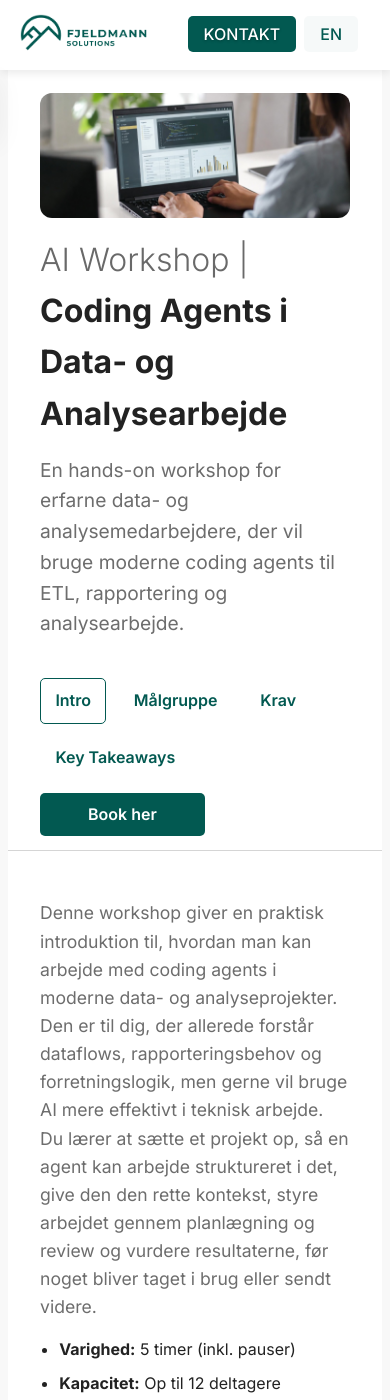
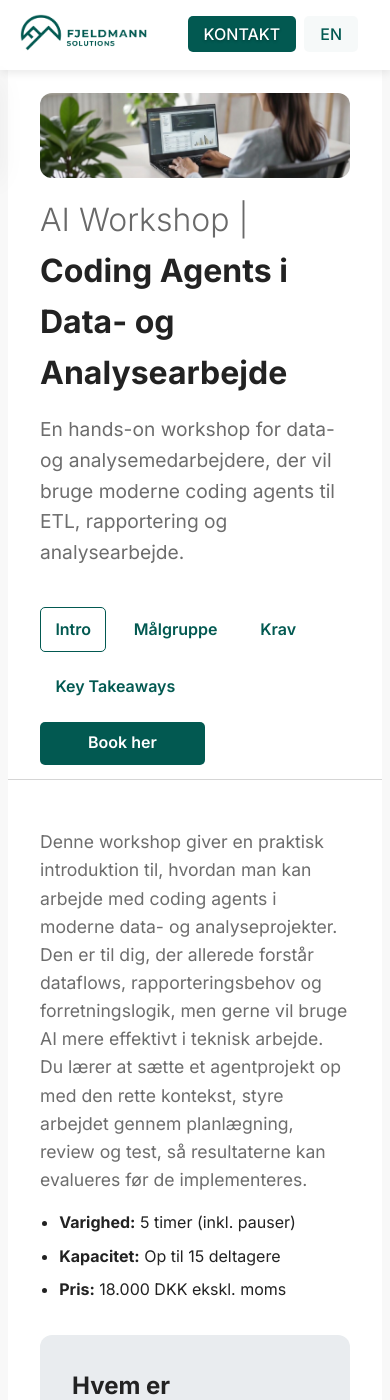
Before and after one commit to Fjeldmann/fjeldmann.github.io, a Jekyll site: the page built from _da/workshop.coding-agents-data-professionals.md, in a window 390 px wide and 1400 px high. Built offline with Jekyll 4.4.1, drawn with Linux system fonts in a browser that asks for light colours; some of the changed text lies outside the part shown.

Commit message:
feat(navigation): add dropdown for AI workshops - Implement dropdown menu for easy access to workshop links - Update workshop descriptions for clarity - Add mobile support for dropdown functionality - Include new workshop image

```diff
--- a/_da/workshop.coding-agents-data-professionals.md
+++ b/_da/workshop.coding-agents-data-professionals.md
@@ -1,7 +1,7 @@
 ---
 title: "Coding Agents i Data- og Analysearbejde"
 type: "AI Workshop"
-description: "En hands-on workshop for erfarne data- og analysemedarbejdere, der vil bruge moderne coding agents til ETL, rapportering og analysearbejde."
+description: "En hands-on workshop for data- og analysemedarbejdere, der vil bruge moderne coding agents til ETL, rapportering og analysearbejde."
 permalink: /workshop/coding-agents-for-data-professionals/
 workshop_image: /assets/images/workshop.coding-agents-data-professionals_2.jpg
 workshop_audience_image: /assets/images/workshop.audience_green.png
@@ -11,12 +11,12 @@ workshop_takeaways_image: /assets/images/workshop.outcomes_2_green.png
 workshop_intro: >
   Denne workshop giver en praktisk introduktion til, hvordan man kan arbejde med coding agents i moderne data- og analyseprojekter.
   Den er til dig, der allerede forstår dataflows, rapporteringsbehov og forretningslogik, men gerne vil bruge AI mere effektivt i teknisk arbejde.
-  Du lærer at sætte et projekt op, så en agent kan arbejde struktureret i det, give den den rette kontekst, styre arbejdet gennem planlægning og review og vurdere resultaterne, før noget bliver taget i brug eller sendt videre.
+  Du lærer at sætte et agentprojekt op med den rette kontekst, styre arbejdet gennem planlægning, review og test, så resultaterne kan evalueres før de implementeres.
 # I løbet af workshoppen bygger vi en lille ETL-pipeline og en rapport med SQL og Python via naturligt sprog, projektinstruktioner og CLI-baserede workflows — uden at du selv behøver skrive koden manuelt.
 # Vi kommer også omkring den professionelle side af arbejdet med agents: rettigheder, review, håndtering af secrets, human-in-the-loop og hvordan man forholder sig til kode, før den kommer tæt på produktion.
 
 workshop_duration: "5 timer (inkl. pauser)"
-workshop_capacity: "Op til 12 deltagere"
+workshop_capacity: "Op til 15 deltagere"
 workshop_price: "18.000 DKK ekskl. moms"
 
 workshop_audience:
@@ -25,10 +25,10 @@ workshop_audience:
   - Fagpersoner, der kender forretningen og datalogikken godt, men gerne vil arbejde mere effektivt
 
 workshop_requirements:
-  - Du behøver ikke kunne SQL eller Python på forhånd
-  - Det er en fordel, hvis du kender til dataflows, transformationer eller rapporteringsprocesser
+  - Du har arbejder med data, rapportering eller analyse i en eller anden form og forstår de grundlæggende processer og behov
   - Medbring din egen laptop
   - "Valgfrit: Medbring et eksempel på egne data, eller brug det datasæt vi stiller til rådighed."
+  - Du behøver ikke kunne SQL eller Python på forhånd
 
 workshop_takeaways:
   - En praktisk forståelse af, hvad coding agents kan og ikke kan i professionelt dataarbejde
--- a/_includes/navigation.html
+++ b/_includes/navigation.html
@@ -8,6 +8,18 @@
         </div>
 
         <div class="nav-menu" id="nav-menu">
+            <div class="dropdown">
+                <button class="dropdown-btn" aria-expanded="false" aria-haspopup="true">
+                    Workshops <span class="dropdown-arrow">&#9662;</span>
+                </button>
+                <div class="dropdown-content">
+                    {% assign lang = page.lang | default: 'da' %}
+                    {% assign workshops = site[lang] | where: 'type', 'AI Workshop' %}
+                    {% for workshop in workshops %}
+                    <a href="{{ workshop.url | relative_url }}">{{ workshop.title }}</a>
+                    {% endfor %}
+                </div>
+            </div>
         </div>
 
         <div class="nav-controls">
--- a/assets/css/main.scss
+++ b/assets/css/main.scss
@@ -1360,3 +1360,100 @@ body::before {
         font-size: 0.95rem;
     }
 }
+
+/* Dropdown menu styles */
+.dropdown {
+    position: relative;
+    display: inline-block;
+}
+
+.dropdown-btn {
+    background: none;
+    color: var(--surface-default);
+    padding: 0.5rem 1rem;
+    font-size: 1rem;
+    font-weight: 500;
+    border: none;
+    cursor: pointer;
+    text-shadow: 0 1px 3px rgba(0, 0, 0, 0.3);
+    transition: color 0.3s ease;
+    font-family: inherit;
+}
+
+.dropdown-arrow {
+    font-size: 0.7em;
+    margin-left: 0.15em;
+}
+
+.navbar.scrolled .dropdown-btn,
+.inner-page .navbar .dropdown-btn {
+    color: var(--accent-secondary);
+    text-shadow: none;
+}
+
+.dropdown-btn:hover {
+    color: rgba(255, 255, 255, 0.8);
+}
+
+.navbar.scrolled .dropdown-btn:hover,
+.inner-page .navbar .dropdown-btn:hover {
+    color: var(--accent-secondary-200);
+}
+
+.dropdown-content {
+    display: none;
+    position: absolute;
+    top: 100%;
+    left: 0;
+    background-color: var(--surface-default);
+    box-shadow: 0 4px 12px rgba(0, 0, 0, 0.15);
+    border-radius: var(--radius-btn);
+    z-index: 1001;
+    min-width: 240px;
+    padding: 0.4rem 0;
+}
+
+.dropdown-content a {
+    color: var(--text-primary);
+    padding: 0.6rem 1rem;
+    text-decoration: none;
+    display: block;
+    font-size: 0.95rem;
+    transition: background-color 0.2s ease;
+}
+
+.dropdown-content a:hover {
+    background-color: var(--accent-secondary);
+    color: var(--surface-default);
+}
+
+.dropdown:hover .dropdown-content,
+.dropdown.open .dropdown-content {
+    display: block;
+}
+
+/* Mobile dropdown adjustments */
+@media screen and (max-width: 768px) {
+    .dropdown-content {
+        position: static;
+        box-shadow: none;
+        background: transparent;
+        min-width: auto;
+        padding: 0;
+    }
+
+    .dropdown-content a {
+        color: var(--light-gray);
+        padding: 0.6rem 1.5rem;
+    }
+
+    .dropdown-content a:hover {
+        background-color: rgba(255, 255, 255, 0.1);
+        color: var(--surface-default);
+    }
+
+    .dropdown-btn {
+        color: var(--light-gray) !important;
+        text-shadow: none;
+    }
+}
--- a/assets/js/main.js
+++ b/assets/js/main.js
@@ -312,4 +312,30 @@ document.addEventListener('DOMContentLoaded', function() {
 
     // Trigger scroll event once to set initial state
     window.dispatchEvent(new Event('scroll'));
+
+    // Dropdown toggle (click support for mobile / touch)
+    document.querySelectorAll('.dropdown-btn').forEach(function(btn) {
+        btn.addEventListener('click', function(e) {
+            e.stopPropagation();
+            var dropdown = btn.closest('.dropdown');
+            var isOpen = dropdown.classList.contains('open');
+            // Close any other open dropdowns
+            document.querySelectorAll('.dropdown.open').forEach(function(d) {
+                d.classList.remove('open');
+                d.querySelector('.dropdown-btn').setAttribute('aria-expanded', 'false');
+            });
+            if (!isOpen) {
+                dropdown.classList.add('open');
+                btn.setAttribute('aria-expanded', 'true');
+            }
+        });
+    });
+
+    // Close dropdowns when clicking outside
+    document.addEventListener('click', function() {
+        document.querySelectorAll('.dropdown.open').forEach(function(d) {
+            d.classList.remove('open');
+            d.querySelector('.dropdown-btn').setAttribute('aria-expanded', 'false');
+        });
+    });
 });
```
Also changed, not shown: other parts of _da/workshop.coding-agents-data-professionals.md (+2 -2 lines), _da/workshop.ai-data-visualization.md (+1 -1 lines), _en/workshop.ai-data-visualization.md (+1 -1 lines), _en/workshop.coding-agents-data-professionals.md (+2 -2 lines), assets/images/workshop.coding-agents-data-professionals_2.jpg.
